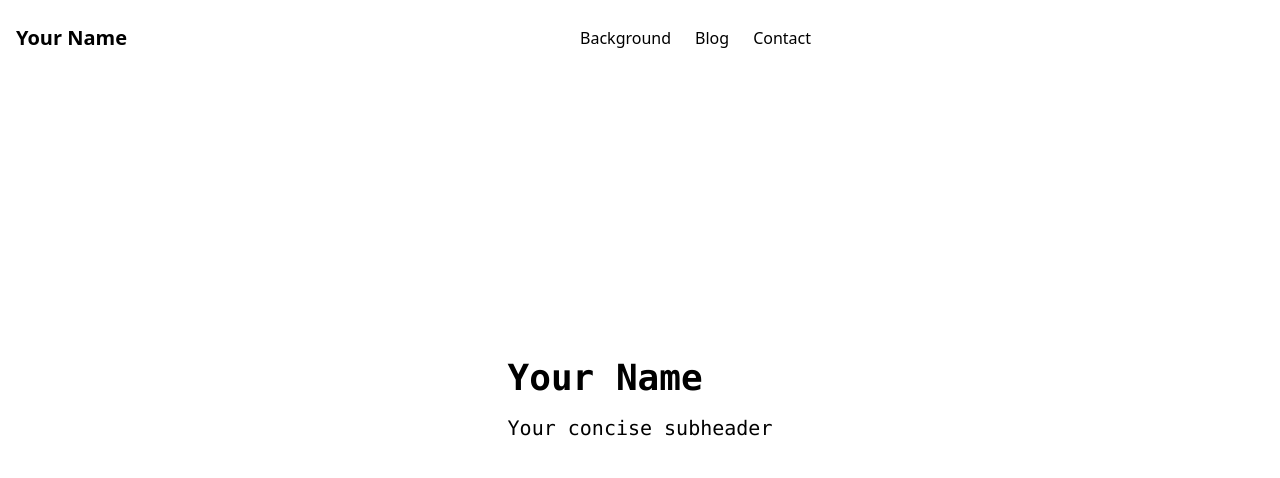
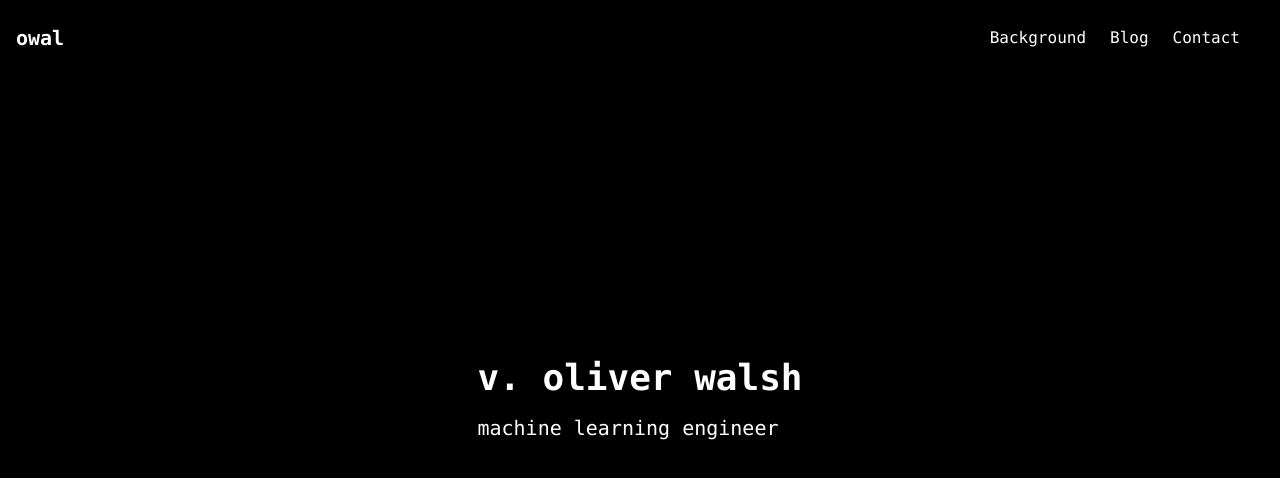
Before and after one commit to vowalsh/personal-site, a SvelteKit app: page / in a window 1280 px wide. Shown: the top 478 px of the page. Built offline with nearby package versions, Linux system fonts and the light colour scheme.

Commit message:
update skeleton + colors

```diff
--- a/src/components/Header.svelte
+++ b/src/components/Header.svelte
@@ -11,11 +11,12 @@
     });
   </script>
 
-  <header class="fixed top-0 left-0 right-0 bg-transparent z-10">
+  <header class="bg-header text-header font-mono fixed top-0 left-0 right-0 z-10">
     <nav class="container mx-auto px-4 py-6 flex justify-between items-center">
       <div class="text-xl font-bold">
-        <a href="/" class="hover:text-gray-300 transition-colors duration-200">Your Name</a>
+        <a href="/" class="hover:text-gray-300 transition-colors duration-200">owal</a>
       </div>
+      <div class="flex items-center space-x-6">
         <ul class="flex space-x-6">
           <li><a href="#background" class="hover:text-gray-300 transition-colors duration-200" class:active={$page.url.hash === '#background'}>Background</a></li>
           <li><a href="#blog" class="hover:text-gray-300 transition-colors duration-200" class:active={$page.url.hash === '#blog'}>Blog</a></li>
@@ -38,8 +39,10 @@
             </a>
           {/if}
         </div>
+      </div>
     </nav>
   </header>
+
 
   <style>
     .active {
--- a/src/routes/+page.svelte
+++ b/src/routes/+page.svelte
@@ -21,11 +21,11 @@
 
   <Header {currentSection} />
 
-  <main class="bg-background text-text font-mono">
+  <main class="bg-terminal-black text-terminal-white font-mono min-h-screen">
     <section id="home" class="min-h-screen flex items-center justify-center">
       <div class="max-w-2xl">
-        <h1 class="text-4xl font-bold mb-4">Your Name</h1>
-        <p class="text-xl">Your concise subheader</p>
+        <h1 class="text-4xl font-bold mb-4">v. oliver walsh</h1>
+        <p class="text-xl">machine learning engineer</p>
       </div>
     </section>
     <!-- Other sections... -->
--- a/tailwind.config.js
+++ b/tailwind.config.js
@@ -10,6 +10,12 @@ export default {
       fontFamily: {
         mono: ['Menlo', 'Monaco', 'Courier New', 'monospace'],
       },
+      backgroundColor: {
+        'header': 'rgba(0, 0, 0, 0.8)',
+      },
+      textColor: {
+        'header': '#FFFFFF',
+      },
     },
   },
   plugins: [],
```
Lines whose indentation alone changed are shown as unchanged.
